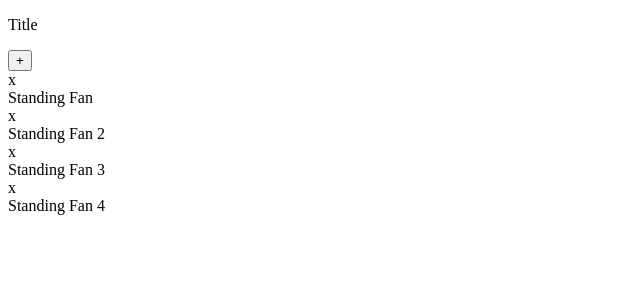
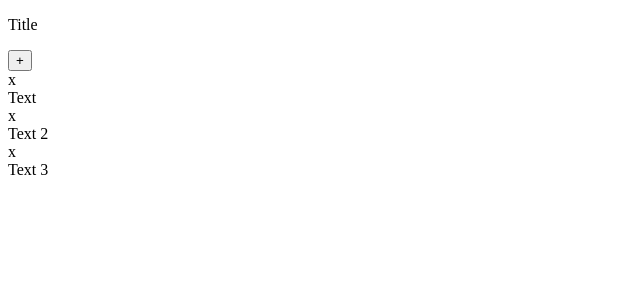
Before and after one commit to HewJhong/sk_project, a PHP site: page /test.php in a window 1280 px wide. Shown: the top 300 px of the page, without its empty margins (0-640 px from the left). Run offline with PHP 8.4, Linux system fonts and the light colour scheme.

Commit message:
Test files

```diff
--- a/test.php
+++ b/test.php
@@ -8,59 +8,62 @@
     integrity="sha256-9/aliU8dGd2tb6OSsuzixeV4y/faTqgFtohetphbbj0="
     crossorigin="anonymous"></script>
 
-<div id="container">
+<div id="container" class="container">
 <p> Title </p>
-<button type="button" onclick="add()" class="btn btn-primary btn-block btn-lg col-1"> + </button>
-<script>
-$('.delete').click(function() {
-   $(this).closest('.list_product').remove()
-});
-</script>
+<button type="button" onclick="add()" class=""> + </button>
+<br>
 </div>
-<div class='list_product'>
+<div class='content'>
     <div class='row'>
         <div class='delete'>x</div>
-        <div class='title'>Standing Fan</div>
+        <div class='title'>Text</div>
      </div>
 </div>
-<div class='list_product'>
+<div class='content'>
     <div class='row'>
         <div class='delete'>x</div>
-        <div class='title'>Standing Fan 2</div>
+        <div class='title'>Text 2</div>
      </div>
 </div>
-<div class='list_product'>
+<div class='content'>
     <div class='row'>
         <div class='delete'>x</div>
-        <div class='title'>Standing Fan 3</div>
+        <div class='title'>Text 3</div>
      </div>
 </div>
-<div class='list_product'>
-    <div class='row'>
-        <div class='delete'>x</div>
-        <div class='title'>Standing Fan 4</div>
-     </div>
-</div>
-<script>
-$(.delete).append("x");
+<!-- <script>
 function add() {
-var btn = document.createElement("BUTTON")
-var textbox = document.createElement("P");
-var text = document.createTextNode("Text");
-textbox.appendChild(text);
 var div = document.createElement("div");
-btn.textContent = "Click";
-div.classList.add("delete");
-$(.delete).append("x");
-var box = document.getElementById("container")
+div.setAttribute("class", "content");
+var btn = document.createElement("BUTTON");
+btn.textContent = "XX"
+var textbox = document.createElement("div");
+textbox.textContent = "Delete";
+textbox.setAttribute( "class", "delete");
 div.appendChild(btn);
 div.appendChild(textbox);
-box.appendChild(div);
+var container = document.getElementById("content")
+container.appendChild(div);
+}
+</script> -->
+<script>
+function add() {
+    var div1 = document.createElement("div");
+    var div2 = document.createElement("div");
+    var br = document.createElement("br");
+    div1.textContent = "Outside Div";
+    div1.classList.add("content");
+    div2.textContent = "Delete";
+    div2.classList.add("delete");
+    div1.appendChild(div2);
+    div1.appendChild(br);
+    var container = document.getElementById("container");
+    container.appendChild(div1);
 }
 </script>
 <script>
 $('.delete').click(function() {
-   $(this).closest('.list_product').remove()
+   $(this).closest('.content').remove()
 });
 </script>
 </body>
```
Also changed, not shown: test2.php (added, +39 -0 lines).
